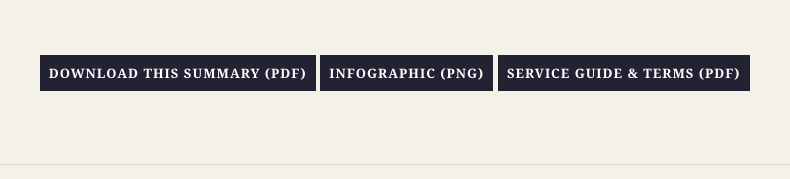
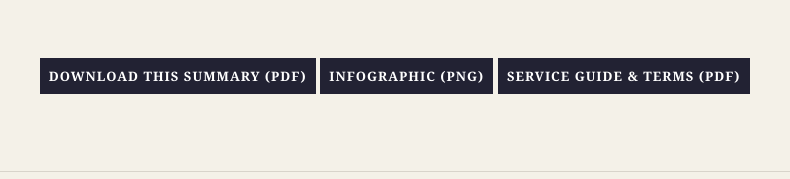
Before and after one commit to WebsitesAhoy/lifebeltpress, a plain HTML site: page services.html in a window 1280 px wide. Shown: the part 621-800 px from the top of the page, 127-917 px from the left. Drawn offline with Linux system fonts and the light colour scheme.

Commit message:
Add files via upload

```diff
--- a/style.css
+++ b/style.css
@@ -110,6 +110,10 @@ nav a:hover {
     max-width: 560px;
 }
 
+.buttons {
+  line-height: 34px;
+}
+
 .button {
     display: inline-block;
     margin-top: 25px;
@@ -119,6 +123,7 @@ nav a:hover {
     text-decoration: none;
     font-size: 15px;
     letter-spacing: 1px;
+	white-space: nowrap;
 }
 
 .button:hover {
@@ -428,7 +433,7 @@ footer p {
     font-weight: bold;
     letter-spacing: 1px;
     text-transform: uppercase;
-    transition: background 0.2s ease;
+	white-space: nowrap;
 }
 
 .checkout-btn-flat:hover {
```
